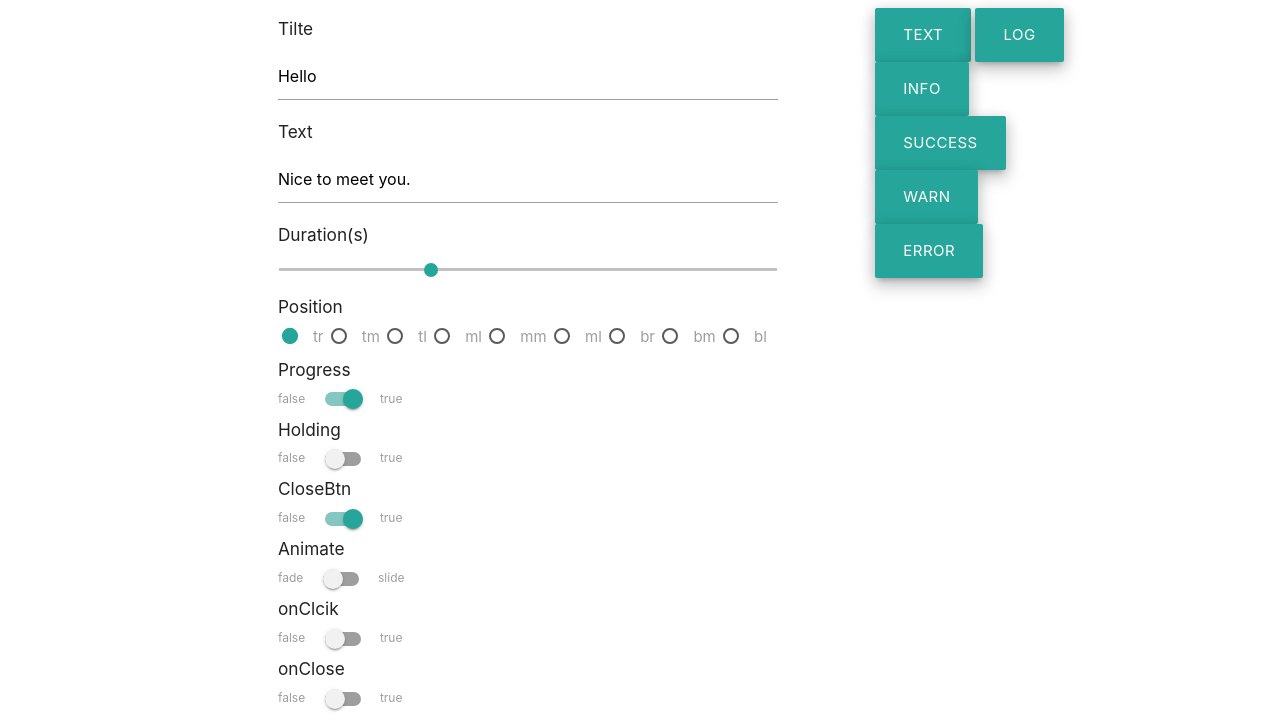
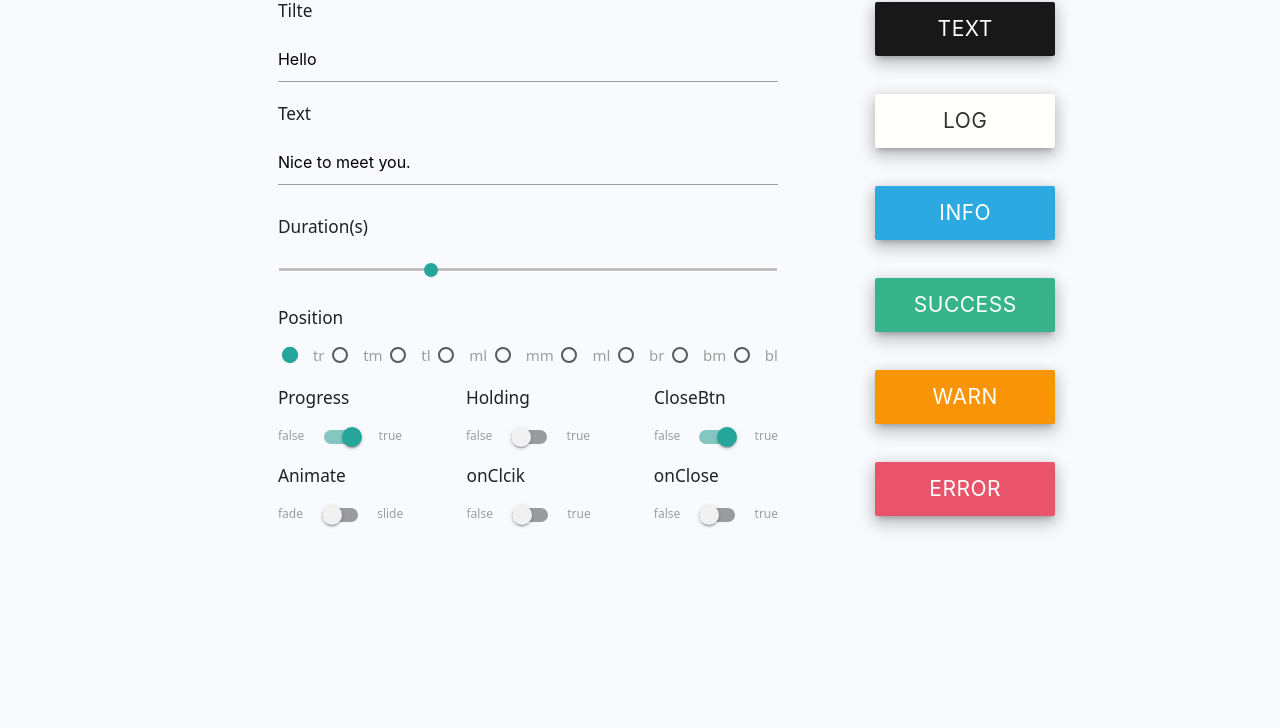
Before and after one commit to xrr2016/tata, a website built with webpack: page index.html in a window 1280 px wide. Shown: the part 289-1017 px from the top of the page. After the commit the page ends 923 px from the top, so only its background shows below. Built offline with nearby package versions, Linux system fonts and the light colour scheme.

Commit message:
:bug: fixed

```diff
--- a/index.html
+++ b/index.html
@@ -179,7 +179,7 @@
   </div>
   <footer>
   </footer>
-  <script src="index.js"></script>
+  <script src="dist/index.js"></script>
 </body>
 
 </html>
```
Also changed, not shown: dist/index.js (added), dist/tata.js (added), 2 other files.
